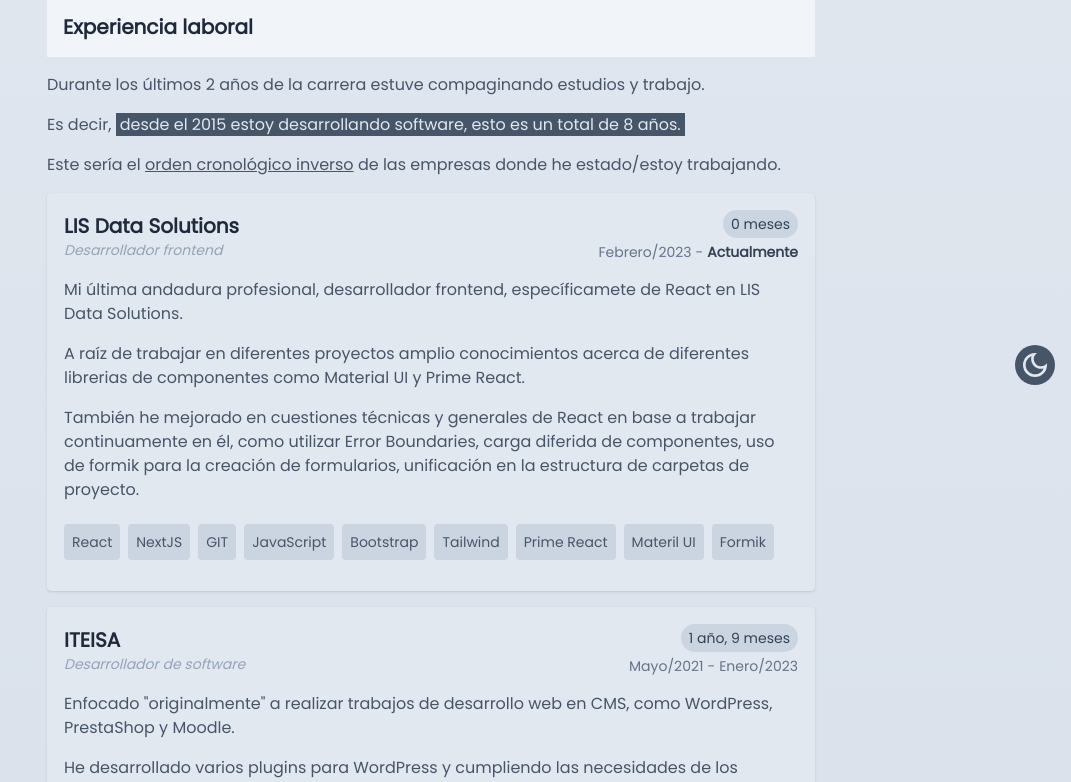
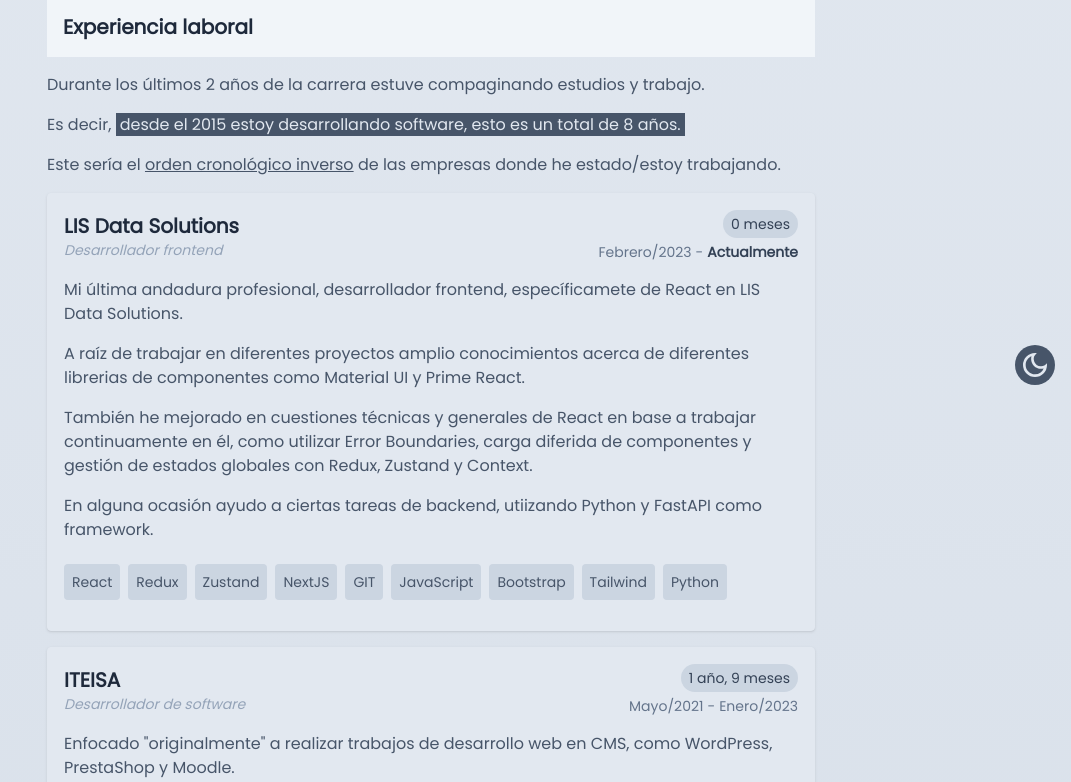
Before and after one commit to javiervallejooca/javiervallejo.me, a React (Vite) app: page /sobre-mi in a window 1280 px wide. Shown: the part 399-1181 px from the top of the page, without its empty margins (209-1280 px from the left). Built offline with nearby package versions, Linux system fonts and the light colour scheme.

Commit message:
Update descriptions

```diff
--- a/src/components/companies/descriptionCompanies/Lis.jsx
+++ b/src/components/companies/descriptionCompanies/Lis.jsx
@@ -12,8 +12,12 @@ const Lis = () => {
       <p className="mb-4">
         También he mejorado en cuestiones técnicas y generales de React en base
         a trabajar continuamente en él, como utilizar Error Boundaries, carga
-        diferida de componentes, uso de formik para la creación de formularios,
-        unificación en la estructura de carpetas de proyecto.
+        diferida de componentes y gestión de estados globales con Redux, Zustand
+        y Context.
+      </p>
+      <p className="mb-4">
+        En alguna ocasión ayudo a ciertas tareas de backend, utiizando Python y
+        FastAPI como framework.
       </p>
     </div>
   );
--- a/src/global.js
+++ b/src/global.js
@@ -82,14 +82,14 @@ export const COMPANIES_WHERE_I_WORK = {
     color: "#00b1e2",
     tecnologies: [
       "React",
+      "Redux",
+      "Zustand",
       "NextJS",
       "GIT",
       "JavaScript",
       "Bootstrap",
       "Tailwind",
-      "Prime React",
-      "Materil UI",
-      "Formik",
+      "Python",
     ],
   },
 };
```
